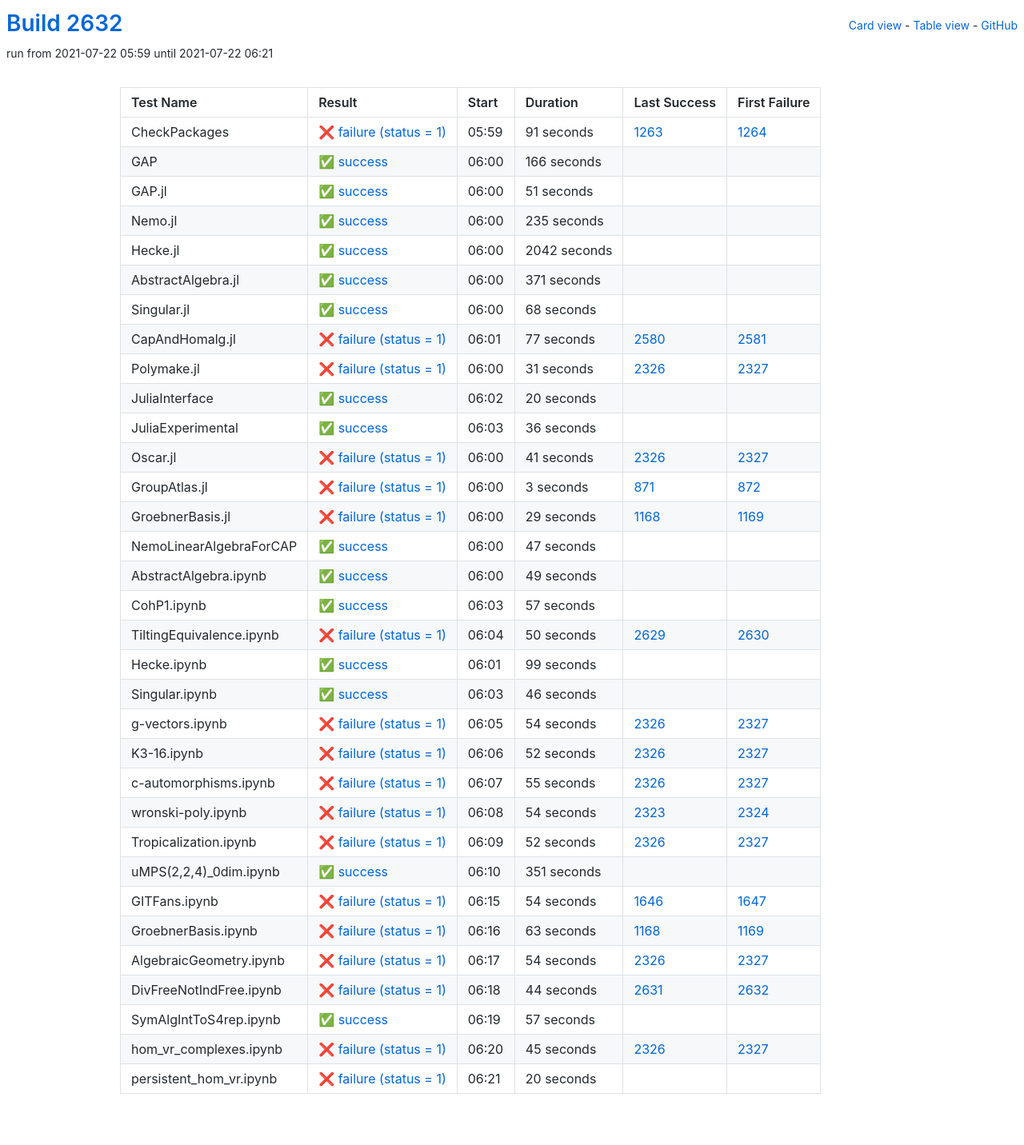
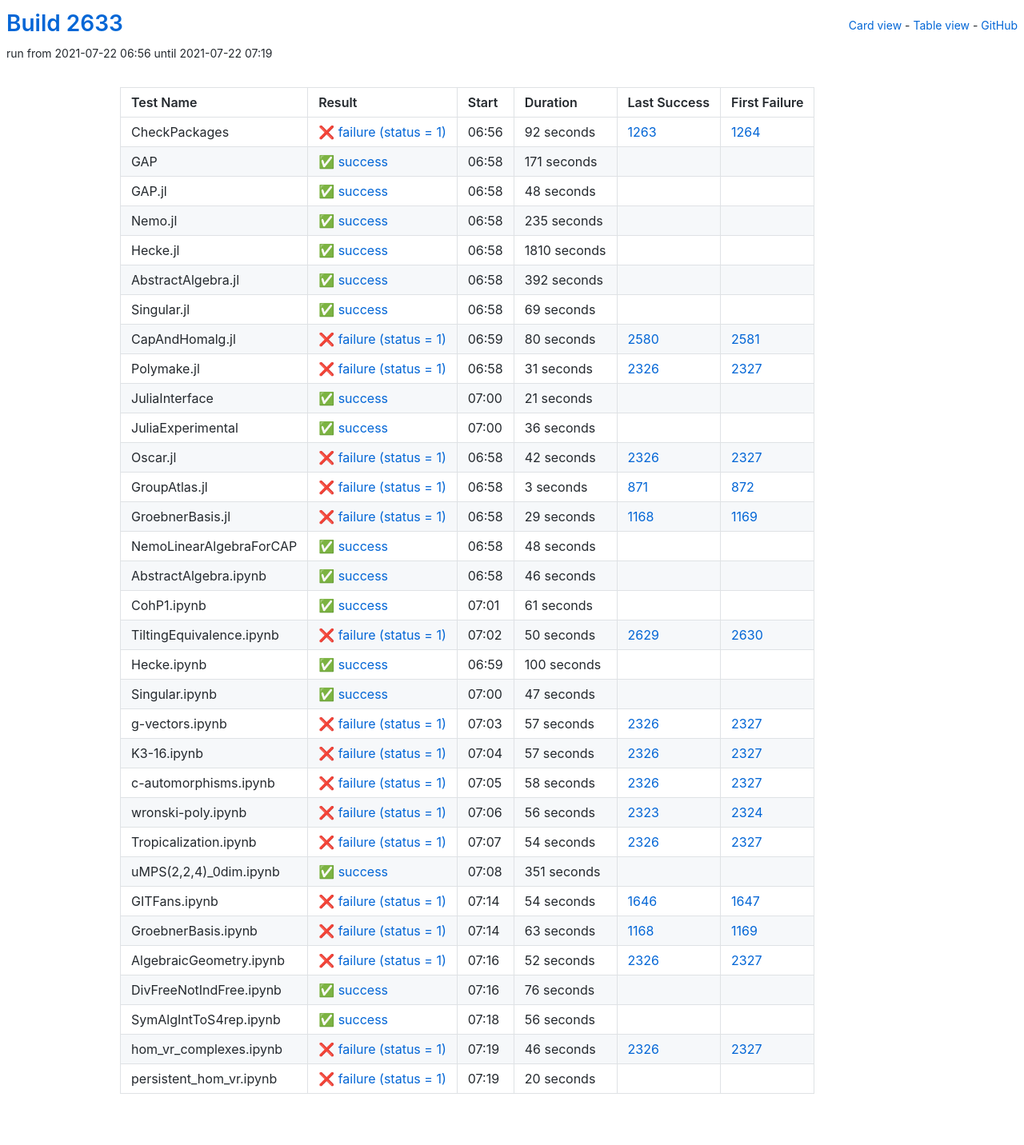
Before and after one commit to oscar-system/oscar-ci-status-stable, a Jekyll site: the page built from table.html, in a window 1280 px wide. Shown: the whole page at 80% size. Built offline with Jekyll 4.4.1, drawn with Linux system fonts in a browser that asks for light colours.

Commit message:
Build #2633

```diff
--- a/_data/ci.yml
+++ b/_data/ci.yml
@@ -1,6 +1,6 @@
 ---
-build: 2632
-build_url: https://oscarci.mathematik.uni-kl.de/job/oscar-stable/2632/
+build: 2633
+build_url: https://oscarci.mathematik.uni-kl.de/job/oscar-stable/2633/
 job: oscar-stable
 organization: oscar-system
 repo: oscar-ci-status-stable
@@ -8,44 +8,44 @@ repourl: https://github.com/oscar-system/oscar-ci-status-stable
 tests:
 - name: CheckPackages
   id: checkpackages
-  log: https://oscarci.mathematik.uni-kl.de/job/oscar-stable/2632/artifact/logs/build-2632/CheckPackages.log
-  start: 2021-07-22 05:59
+  log: https://oscarci.mathematik.uni-kl.de/job/oscar-stable/2633/artifact/logs/build-2633/CheckPackages.log
+  start: 2021-07-22 06:56
   success: false
   exitcode: 1
   status: failure
-  duration: 91
+  duration: 92
   last_success: 1263
   last_success_url: https://oscarci.mathematik.uni-kl.de/job/oscar-stable/1263/
   first_failure: 1264
   first_failure_url: https://oscarci.mathematik.uni-kl.de/job/oscar-stable/1264/
 - name: GAP
   id: gap
-  log: https://oscarci.mathematik.uni-kl.de/job/oscar-stable/2632/artifact/logs/build-2632/GAP.log
-  start: 2021-07-22 06:00
+  log: https://oscarci.mathematik.uni-kl.de/job/oscar-stable/2633/artifact/logs/build-2633/GAP.log
+  start: 2021-07-22 06:58
   success: true
   exitcode: 0
   status: success
-  duration: 166
+  duration: 171
   last_success: false
   last_success_url:
   first_failure: false
   first_failure_url:
 - name: GAP.jl
   id: gap-jl
-  log: https://oscarci.mathematik.uni-kl.de/job/oscar-stable/2632/artifact/logs/build-2632/GAP.jl.log
-  start: 2021-07-22 06:00
+  log: https://oscarci.mathematik.uni-kl.de/job/oscar-stable/2633/artifact/logs/build-2633/GAP.jl.log
+  start: 2021-07-22 06:58
   success: true
   exitcode: 0
   status: success
-  duration: 51
+  duration: 48
   last_success: false
   last_success_url:
   first_failure: false
   first_failure_url:
 - name: Nemo.jl
   id: nemo-jl
-  log: https://oscarci.mathematik.uni-kl.de/job/oscar-stable/2632/artifact/logs/build-2632/Nemo.jl.log
-  start: 2021-07-22 06:00
+  log: https://oscarci.mathematik.uni-kl.de/job/oscar-stable/2633/artifact/logs/build-2633/Nemo.jl.log
+  start: 2021-07-22 06:58
   success: true
   exitcode: 0
   status: success
@@ -56,56 +56,56 @@ tests:
   first_failure_url:
 - name: Hecke.jl
   id: hecke-jl
-  log: https://oscarci.mathematik.uni-kl.de/job/oscar-stable/2632/artifact/logs/build-2632/Hecke.jl.log
-  start: 2021-07-22 06:00
+  log: https://oscarci.mathematik.uni-kl.de/job/oscar-stable/2633/artifact/logs/build-2633/Hecke.jl.log
+  start: 2021-07-22 06:58
   success: true
   exitcode: 0
   status: success
-  duration: 2042
+  duration: 1810
   last_success: false
   last_success_url:
   first_failure: false
   first_failure_url:
 - name: AbstractAlgebra.jl
   id: abstractalgebra-jl
-  log: https://oscarci.mathematik.uni-kl.de/job/oscar-stable/2632/artifact/logs/build-2632/AbstractAlgebra.jl.log
-  start: 2021-07-22 06:00
+  log: https://oscarci.mathematik.uni-kl.de/job/oscar-stable/2633/artifact/logs/build-2633/AbstractAlgebra.jl.log
+  start: 2021-07-22 06:58
   success: true
   exitcode: 0
   status: success
-  duration: 371
+  duration: 392
   last_success: false
   last_success_url:
   first_failure: false
   first_failure_url:
 - name: Singular.jl
   id: singular-jl
-  log: https://oscarci.mathematik.uni-kl.de/job/oscar-stable/2632/artifact/logs/build-2632/Singular.jl.log
-  start: 2021-07-22 06:00
+  log: https://oscarci.mathematik.uni-kl.de/job/oscar-stable/2633/artifact/logs/build-2633/Singular.jl.log
+  start: 2021-07-22 06:58
   success: true
   exitcode: 0
   status: success
-  duration: 68
+  duration: 69
   last_success: false
   last_success_url:
   first_failure: false
   first_failure_url:
 - name: CapAndHomalg.jl
   id: capandhomalg-jl
-  log: https://oscarci.mathematik.uni-kl.de/job/oscar-stable/2632/artifact/logs/build-2632/CapAndHomalg.jl.log
-  start: 2021-07-22 06:01
+  log: https://oscarci.mathematik.uni-kl.de/job/oscar-stable/2633/artifact/logs/build-2633/CapAndHomalg.jl.log
+  start: 2021-07-22 06:59
   success: false
   exitcode: 1
   status: failure
-  duration: 77
+  duration: 80
   last_success: 2580
   last_success_url: https://oscarci.mathematik.uni-kl.de/job/oscar-stable/2580/
   first_failure: 2581
   first_failure_url: https://oscarci.mathematik.uni-kl.de/job/oscar-stable/2581/
 - name: Polymake.jl
   id: polymake-jl
-  log: https://oscarci.mathematik.uni-kl.de/job/oscar-stable/2632/artifact/logs/build-2632/Polymake.jl.log
-  start: 2021-07-22 06:00
+  log: https://oscarci.mathematik.uni-kl.de/job/oscar-stable/2633/artifact/logs/build-2633/Polymake.jl.log
+  start: 2021-07-22 06:58
   success: false
   exitcode: 1
   status: failure
@@ -116,20 +116,20 @@ tests:
   first_failure_url: https://oscarci.mathematik.uni-kl.de/job/oscar-stable/2327/
 - name: JuliaInterface
   id: juliainterface
-  log: https://oscarci.mathematik.uni-kl.de/job/oscar-stable/2632/artifact/logs/build-2632/JuliaInterface.log
-  start: 2021-07-22 06:02
+  log: https://oscarci.mathematik.uni-kl.de/job/oscar-stable/2633/artifact/logs/build-2633/JuliaInterface.log
+  start: 2021-07-22 07:00
   success: true
   exitcode: 0
   status: success
-  duration: 20
+  duration: 21
   last_success: false
   last_success_url:
   first_failure: false
   first_failure_url:
 - name: JuliaExperimental
   id: juliaexperimental
-  log: https://oscarci.mathematik.uni-kl.de/job/oscar-stable/2632/artifact/logs/build-2632/JuliaExperimental.log
-  start: 2021-07-22 06:03
+  log: https://oscarci.mathematik.uni-kl.de/job/oscar-stable/2633/artifact/logs/build-2633/JuliaExperimental.log
+  start: 2021-07-22 07:00
   success: true
   exitcode: 0
   status: success
@@ -140,20 +140,20 @@ tests:
   first_failure_url:
 - name: Oscar.jl
   id: oscar-jl
-  log: https://oscarci.mathematik.uni-kl.de/job/oscar-stable/2632/artifact/logs/build-2632/Oscar.jl.log
-  start: 2021-07-22 06:00
+  log: https://oscarci.mathematik.uni-kl.de/job/oscar-stable/2633/artifact/logs/build-2633/Oscar.jl.log
+  start: 2021-07-22 06:58
   success: false
   exitcode: 1
   status: failure
-  duration: 41
+  duration: 42
   last_success: 2326
   last_success_url: https://oscarci.mathematik.uni-kl.de/job/oscar-stable/2326/
   first_failure: 2327
   first_failure_url: https://oscarci.mathematik.uni-kl.de/job/oscar-stable/2327/
 - name: GroupAtlas.jl
   id: groupatlas-jl
-  log: https://oscarci.mathematik.uni-kl.de/job/oscar-stable/2632/artifact/logs/build-2632/GroupAtlas.jl.log
-  start: 2021-07-22 06:00
+  log: https://oscarci.mathematik.uni-kl.de/job/oscar-stable/2633/artifact/logs/build-2633/GroupAtlas.jl.log
+  start: 2021-07-22 06:58
   success: false
   exitcode: 1
   status: failure
@@ -164,8 +164,8 @@ tests:
   first_failure_url: https://oscarci.mathematik.uni-kl.de/job/oscar-stable/872/
 - name: GroebnerBasis.jl
   id: groebnerbasis-jl
-  log: https://oscarci.mathematik.uni-kl.de/job/oscar-stable/2632/artifact/logs/build-2632/GroebnerBasis.jl.log
-  start: 2021-07-22 06:00
+  log: https://oscarci.mathematik.uni-kl.de/job/oscar-stable/2633/artifact/logs/build-2633/GroebnerBasis.jl.log
+  start: 2021-07-22 06:58
   success: false
   exitcode: 1
   status: failure
@@ -176,44 +176,44 @@ tests:
   first_failure_url: https://oscarci.mathematik.uni-kl.de/job/oscar-stable/1169/
 - name: NemoLinearAlgebraForCAP
   id: nemolinearalgebraforcap
-  log: https://oscarci.mathematik.uni-kl.de/job/oscar-stable/2632/artifact/logs/build-2632/NemoLinearAlgebraForCAP.log
-  start: 2021-07-22 06:00
+  log: https://oscarci.mathematik.uni-kl.de/job/oscar-stable/2633/artifact/logs/build-2633/NemoLinearAlgebraForCAP.log
+  start: 2021-07-22 06:58
   success: true
   exitcode: 0
   status: success
-  duration: 47
+  duration: 48
   last_success: false
   last_success_url:
   first_failure: false
   first_failure_url:
 - name: AbstractAlgebra.ipynb
   id: abstractalgebra-ipynb
-  log: https://oscarci.mathematik.uni-kl.de/job/oscar-stable/2632/artifact/logs/build-2632/AbstractAlgebra.ipynb.log
-  start: 2021-07-22 06:00
+  log: https://oscarci.mathematik.uni-kl.de/job/oscar-stable/2633/artifact/logs/build-2633/AbstractAlgebra.ipynb.log
+  start: 2021-07-22 06:58
   success: true
   exitcode: 0
   status: success
-  duration: 49
+  duration: 46
   last_success: false
   last_success_url:
   first_failure: false
   first_failure_url:
 - name: CohP1.ipynb
   id: cohp1-ipynb
-  log: https://oscarci.mathematik.uni-kl.de/job/oscar-stable/2632/artifact/logs/build-2632/CohP1.ipynb.log
-  start: 2021-07-22 06:03
+  log: https://oscarci.mathematik.uni-kl.de/job/oscar-stable/2633/artifact/logs/build-2633/CohP1.ipynb.log
+  start: 2021-07-22 07:01
   success: true
   exitcode: 0
   status: success
-  duration: 57
+  duration: 61
   last_success: false
   last_success_url:
   first_failure: false
   first_failure_url:
 - name: TiltingEquivalence.ipynb
   id: tiltingequivalence-ipynb
-  log: https://oscarci.mathematik.uni-kl.de/job/oscar-stable/2632/artifact/logs/build-2632/TiltingEquivalence.ipynb.log
-  start: 2021-07-22 06:04
+  log: https://oscarci.mathematik.uni-kl.de/job/oscar-stable/2633/artifact/logs/build-2633/TiltingEquivalence.ipynb.log
+  start: 2021-07-22 07:02
   success: false
   exitcode: 1
   status: failure
@@ -224,32 +224,80 @@ tests:
   first_failure_url: https://oscarci.mathematik.uni-kl.de/job/oscar-stable/2630/
 - name: Hecke.ipynb
   id: hecke-ipynb
-  log: https://oscarci.mathematik.uni-kl.de/job/oscar-stable/2632/artifact/logs/build-2632/Hecke.ipynb.log
-  start: 2021-07-22 06:01
+  log: https://oscarci.mathematik.uni-kl.de/job/oscar-stable/2633/artifact/logs/build-2633/Hecke.ipynb.log
+  start: 2021-07-22 06:59
   success: true
   exitcode: 0
   status: success
-  duration: 99
+  duration: 100
   last_success: false
   last_success_url:
   first_failure: false
   first_failure_url:
 - name: Singular.ipynb
   id: singular-ipynb
-  log: https://oscarci.mathematik.uni-kl.de/job/oscar-stable/2632/artifact/logs/build-2632/Singular.ipynb.log
-  start: 2021-07-22 06:03
+  log: https://oscarci.mathematik.uni-kl.de/job/oscar-stable/2633/artifact/logs/build-2633/Singular.ipynb.log
+  start: 2021-07-22 07:00
   success: true
   exitcode: 0
   status: success
-  duration: 46
+  duration: 47
   last_success: false
   last_success_url:
   first_failure: false
   first_failure_url:
 - name: g-vectors.ipynb
   id: g-vectors-ipynb
-  log: https://oscarci.mathematik.uni-kl.de/job/oscar-stable/2632/artifact/logs/build-2632/g-vectors.ipynb.log
-  start: 2021-07-22 06:05
+  log: https://oscarci.mathematik.uni-kl.de/job/oscar-stable/2633/artifact/logs/build-2633/g-vectors.ipynb.log
+  start: 2021-07-22 07:03
+  success: false
+  exitcode: 1
+  status: failure
+  duration: 57
+  last_success: 2326
+  last_success_url: https://oscarci.mathematik.uni-kl.de/job/oscar-stable/2326/
+  first_failure: 2327
+  first_failure_url: https://oscarci.mathematik.uni-kl.de/job/oscar-stable/2327/
+- name: K3-16.ipynb
+  id: k3-16-ipynb
+  log: https://oscarci.mathematik.uni-kl.de/job/oscar-stable/2633/artifact/logs/build-2633/K3-16.ipynb.log
+  start: 2021-07-22 07:04
+  success: false
+  exitcode: 1
+  status: failure
+  duration: 57
+  last_success: 2326
+  last_success_url: https://oscarci.mathematik.uni-kl.de/job/oscar-stable/2326/
+  first_failure: 2327
+  first_failure_url: https://oscarci.mathematik.uni-kl.de/job/oscar-stable/2327/
+- name: c-automorphisms.ipynb
+  id: c-automorphisms-ipynb
+  log: https://oscarci.mathematik.uni-kl.de/job/oscar-stable/2633/artifact/logs/build-2633/c-automorphisms.ipynb.log
+  start: 2021-07-22 07:05
+  success: false
+  exitcode: 1
+  status: failure
+  duration: 58
+  last_success: 2326
+  last_success_url: https://oscarci.mathematik.uni-kl.de/job/oscar-stable/2326/
+  first_failure: 2327
+  first_failure_url: https://oscarci.mathematik.uni-kl.de/job/oscar-stable/2327/
+- name: wronski-poly.ipynb
+  id: wronski-poly-ipynb
+  log: https://oscarci.mathematik.uni-kl.de/job/oscar-stable/2633/artifact/logs/build-2633/wronski-poly.ipynb.log
+  start: 2021-07-22 07:06
+  success: false
+  exitcode: 1
+  status: failure
+  duration: 56
+  last_success: 2323
+  last_success_url: https://oscarci.mathematik.uni-kl.de/job/oscar-stable/2323/
+  first_failure: 2324
+  first_failure_url: https://oscarci.mathematik.uni-kl.de/job/oscar-stable/2324/
+- name: Tropicalization.ipynb
+  id: tropicalization-ipynb
+  log: https://oscarci.mathematik.uni-kl.de/job/oscar-stable/2633/artifact/logs/build-2633/Tropicalization.ipynb.log
+  start: 2021-07-22 07:07
   success: false
   exitcode: 1
   status: failure
@@ -258,58 +306,10 @@ tests:
   last_success_url: https://oscarci.mathematik.uni-kl.de/job/oscar-stable/2326/
   first_failure: 2327
   first_failure_url: https://oscarci.mathematik.uni-kl.de/job/oscar-stable/2327/
-- name: K3-16.ipynb
-  id: k3-16-ipynb
-  log: https://oscarci.mathematik.uni-kl.de/job/oscar-stable/2632/artifact/logs/build-2632/K3-16.ipynb.log
-  start: 2021-07-22 06:06
-  success: false
-  exitcode: 1
-  status: failure
-  duration: 52
-  last_success: 2326
-  last_success_url: https://oscarci.mathematik.uni-kl.de/job/oscar-stable/2326/
-  first_failure: 2327
-  first_failure_url: https://oscarci.mathematik.uni-kl.de/job/oscar-stable/2327/
-- name: c-automorphisms.ipynb
-  id: c-automorphisms-ipynb
-  log: https://oscarci.mathematik.uni-kl.de/job/oscar-stable/2632/artifact/logs/build-2632/c-automorphisms.ipynb.log
-  start: 2021-07-22 06:07
-  success: false
-  exitcode: 1
-  status: failure
-  duration: 55
-  last_success: 2326
-  last_success_url: https://oscarci.mathematik.uni-kl.de/job/oscar-stable/2326/
-  first_failure: 2327
-  first_failure_url: https://oscarci.mathematik.uni-kl.de/job/oscar-stable/2327/
-- name: wronski-poly.ipynb
-  id: wronski-poly-ipynb
-  log: https://oscarci.mathematik.uni-kl.de/job/oscar-stable/2632/artifact/logs/build-2632/wronski-poly.ipynb.log
-  start: 2021-07-22 06:08
-  success: false
-  exitcode: 1
-  status: failure
-  duration: 54
-  last_success: 2323
-  last_success_url: https://oscarci.mathematik.uni-kl.de/job/oscar-stable/2323/
-  first_failure: 2324
-  first_failure_url: https://oscarci.mathematik.uni-kl.de/job/oscar-stable/2324/
-- name: Tropicalization.ipynb
-  id: tropicalization-ipynb
-  log: https://oscarci.mathematik.uni-kl.de/job/oscar-stable/2632/artifact/logs/build-2632/Tropicalization.ipynb.log
-  start: 2021-07-22 06:09
-  success: false
-  exitcode: 1
-  status: failure
-  duration: 52
-  last_success: 2326
-  last_success_url: https://oscarci.mathematik.uni-kl.de/job/oscar-stable/2326/
-  first_failure: 2327
-  first_failure_url: https://oscarci.mathematik.uni-kl.de/job/oscar-stable/2327/
 - name: uMPS(2,2,4)_0dim.ipynb
   id: umps-2-2-4-0dim-ipynb
-  log: https://oscarci.mathematik.uni-kl.de/job/oscar-stable/2632/artifact/logs/build-2632/uMPS-2-2-4-_0dim.ipynb.log
-  start: 2021-07-22 06:10
+  log: https://oscarci.mathematik.uni-kl.de/job/oscar-stable/2633/artifact/logs/build-2633/uMPS-2-2-4-_0dim.ipynb.log
+  start: 2021-07-22 07:08
   success: true
   exitcode: 0
   status: success
@@ -320,8 +320,8 @@ tests:
   first_failure_url:
 - name: GITFans.ipynb
   id: gitfans-ipynb
-  log: https://oscarci.mathematik.uni-kl.de/job/oscar-stable/2632/artifact/logs/build-2632/GITFans.ipynb.log
-  start: 2021-07-22 06:15
+  log: https://oscarci.mathematik.uni-kl.de/job/oscar-stable/2633/artifact/logs/build-2633/GITFans.ipynb.log
+  start: 2021-07-22 07:14
   success: false
   exitcode: 1
   status: failure
@@ -332,8 +332,8 @@ tests:
   first_failure_url: https://oscarci.mathematik.uni-kl.de/job/oscar-stable/1647/
 - name: GroebnerBasis.ipynb
   id: groebnerbasis-ipynb
-  log: https://oscarci.mathematik.uni-kl.de/job/oscar-stable/2632/artifact/logs/build-2632/GroebnerBasis.ipynb.log
-  start: 2021-07-22 06:16
+  log: https://oscarci.mathematik.uni-kl.de/job/oscar-stable/2633/artifact/logs/build-2633/GroebnerBasis.ipynb.log
+  start: 2021-07-22 07:14
   success: false
   exitcode: 1
   status: failure
@@ -344,56 +344,56 @@ tests:
   first_failure_url: https://oscarci.mathematik.uni-kl.de/job/oscar-stable/1169/
 - name: AlgebraicGeometry.ipynb
   id: algebraicgeometry-ipynb
-  log: https://oscarci.mathematik.uni-kl.de/job/oscar-stable/2632/artifact/logs/build-2632/AlgebraicGeometry.ipynb.log
-  start: 2021-07-22 06:17
+  log: https://oscarci.mathematik.uni-kl.de/job/oscar-stable/2633/artifact/logs/build-2633/AlgebraicGeometry.ipynb.log
+  start: 2021-07-22 07:16
   success: false
   exitcode: 1
   status: failure
-  duration: 54
+  duration: 52
   last_success: 2326
   last_success_url: https://oscarci.mathematik.uni-kl.de/job/oscar-stable/2326/
   first_failure: 2327
   first_failure_url: https://oscarci.mathematik.uni-kl.de/job/oscar-stable/2327/
 - name: DivFreeNotIndFree.ipynb
   id: divfreenotindfree-ipynb
-  log: https://oscarci.mathematik.uni-kl.de/job/oscar-stable/2632/artifact/logs/build-2632/DivFreeNotIndFree.ipynb.log
-  start: 2021-07-22 06:18
-  success: false
-  exitcode: 1
-  status: failure
-  duration: 44
-  last_success: 2631
-  last_success_url: https://oscarci.mathematik.uni-kl.de/job/oscar-stable/2631/
-  first_failure: 2632
-  first_failure_url: https://oscarci.mathematik.uni-kl.de/job/oscar-stable/2632/
-- name: SymAlgIntToS4rep.ipynb
-  id: symalginttos4rep-ipynb
-  log: https://oscarci.mathematik.uni-kl.de/job/oscar-stable/2632/artifact/logs/build-2632/SymAlgIntToS4rep.ipynb.log
-  start: 2021-07-22 06:19
+  log: https://oscarci.mathematik.uni-kl.de/job/oscar-stable/2633/artifact/logs/build-2633/DivFreeNotIndFree.ipynb.log
+  start: 2021-07-22 07:16
   success: true
   exitcode: 0
   status: success
-  duration: 57
+  duration: 76
+  last_success: false
+  last_success_url:
+  first_failure: false
+  first_failure_url:
+- name: SymAlgIntToS4rep.ipynb
+  id: symalginttos4rep-ipynb
+  log: https://oscarci.mathematik.uni-kl.de/job/oscar-stable/2633/artifact/logs/build-2633/SymAlgIntToS4rep.ipynb.log
+  start: 2021-07-22 07:18
+  success: true
+  exitcode: 0
+  status: success
+  duration: 56
   last_success: false
   last_success_url:
   first_failure: false
   first_failure_url:
 - name: hom_vr_complexes.ipynb
   id: hom-vr-complexes-ipynb
-  log: https://oscarci.mathematik.uni-kl.de/job/oscar-stable/2632/artifact/logs/build-2632/hom_vr_complexes.ipynb.log
-  start: 2021-07-22 06:20
+  log: https://oscarci.mathematik.uni-kl.de/job/oscar-stable/2633/artifact/logs/build-2633/hom_vr_complexes.ipynb.log
+  start: 2021-07-22 07:19
   success: false
   exitcode: 1
   status: failure
-  duration: 45
+  duration: 46
   last_success: 2326
   last_success_url: https://oscarci.mathematik.uni-kl.de/job/oscar-stable/2326/
   first_failure: 2327
   first_failure_url: https://oscarci.mathematik.uni-kl.de/job/oscar-stable/2327/
 - name: persistent_hom_vr.ipynb
   id: persistent-hom-vr-ipynb
-  log: https://oscarci.mathematik.uni-kl.de/job/oscar-stable/2632/artifact/logs/build-2632/persistent_hom_vr.ipynb.log
-  start: 2021-07-22 06:21
+  log: https://oscarci.mathematik.uni-kl.de/job/oscar-stable/2633/artifact/logs/build-2633/persistent_hom_vr.ipynb.log
+  start: 2021-07-22 07:19
   success: false
   exitcode: 1
   status: failure
```
Also changed, not shown: README.md.
